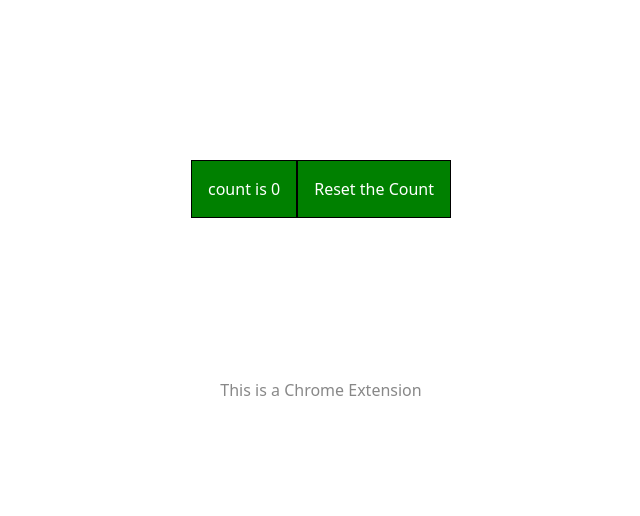
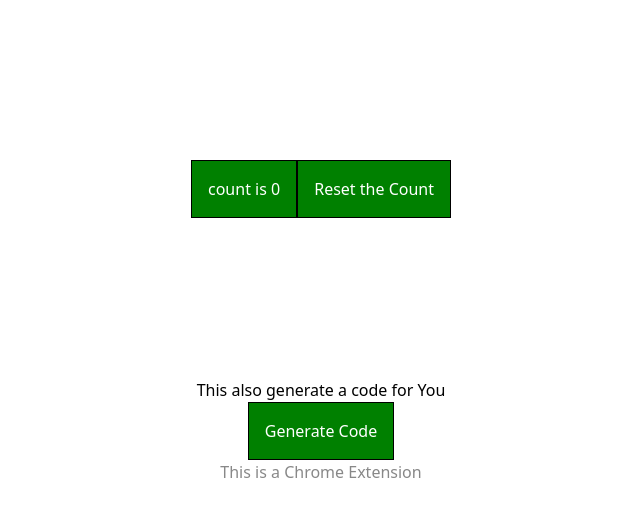
Before and after one commit to akashbhardwaj23/chrome-extension, a React (Vite) app: page / in a window 1280 px wide. Shown: the top 516 px of the page, without its empty margins (319-959 px from the left). Built offline with nearby package versions, Linux system fonts and the light colour scheme.

Commit message:
Added some functionality

```diff
--- a/src/App.css
+++ b/src/App.css
@@ -1,5 +1,4 @@
 #root {
-  max-width: 4080px;
   margin: 0 auto;
   text-align: center;
 }
--- a/src/App.tsx
+++ b/src/App.tsx
@@ -3,17 +3,41 @@ import './App.css'
 
 function App() {
   const [count, setCount] = useState(0)
+  const [code, setCode] = useState('')
+
+  const generateCode = () => {
+    const mycode = "ABCDEFGHIJKLMNOPQRSTUVWXYZabcdefghijklmnopqrstuvwxyz0123456789"
+
+    let thisCode = "";
+    for(let i = 0; i < mycode.length; i++){
+      thisCode += mycode.charAt(Math.floor(Math.random() * mycode.length));
+    }
+
+    setCode(thisCode);
+  }
 
   return (
     <div className='max-w-screen-2xl w-full h-screen'>
       <div className="card">
-        <button onClick={() => setCount((count) => count + 1)} className='button bg-green-600 rounded-md'>
+        <button onClick={() => setCount((count) => count + 1)} className='button bg-green-600 rounded-md mb-2'>
           count is {count}
         </button>
         <button onClick={() => setCount(0)} className='button bg-blue-600 rounded-md'>
           Reset the Count
         </button>
       </div>
+      <p className='text-lg'>
+        This also generate a code for You
+      </p>
+
+      <button className='button my-2 bg-yellow-600 rounded-md' onClick={generateCode}>
+        Generate Code
+      </button>
+
+      <p className='text-xl text-blue-700/90 font-semibold'>
+        {code ?? code}
+      </p>
+
       <p className="read-the-docs">
         This is a Chrome Extension
       </p>
```
